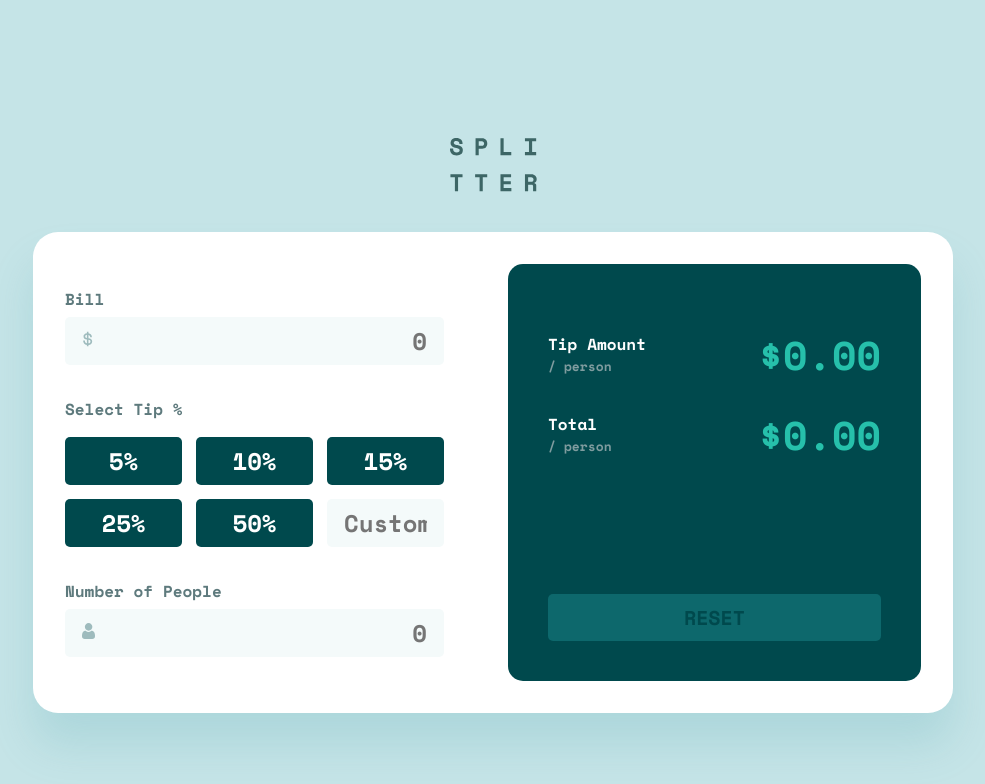
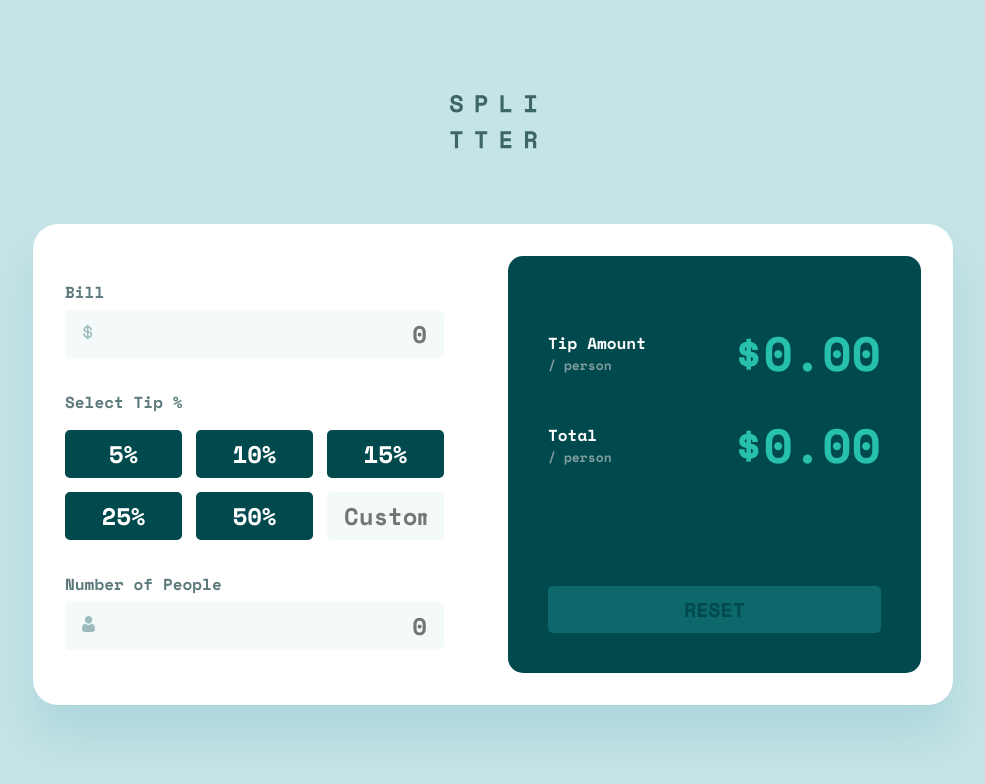
Before and after one commit to ocarmora/fm-tip-calculator-app, a React (Create React App) app: page / in a window 1280 px wide. Shown: the top 784 px of the page, without its empty margins (147-1132 px from the left). Built offline with nearby package versions, Linux system fonts and the light colour scheme.

Commit message:
Fix margin on body

```diff
--- a/src/components/ResumeAmount/ResumeAmount.styles.scss
+++ b/src/components/ResumeAmount/ResumeAmount.styles.scss
@@ -33,7 +33,6 @@ span {
     font-weight: inherit;
 
     @media screen and (min-width: 920px) {
-        font-size: 40px;
+        font-size: 48px;
     }
-
 }
--- a/src/scss/styles.scss
+++ b/src/scss/styles.scss
@@ -86,9 +86,9 @@ input.input-text {
 
 @media screen and (min-width: 920px) {
 
-    // header {
-    //     padding: 163px 0 87px 0;
-    // }
+    header {
+        padding: 0;
+    }
 
     body {
         align-items: center;
@@ -102,6 +102,7 @@ input.input-text {
         justify-content: space-between;
         align-items: center;
         border-radius: 25px;
+        margin-top: 75px;
         box-shadow: 0px 32px 43px rgba(79, 166, 175, 0.200735);
     }
 
```
